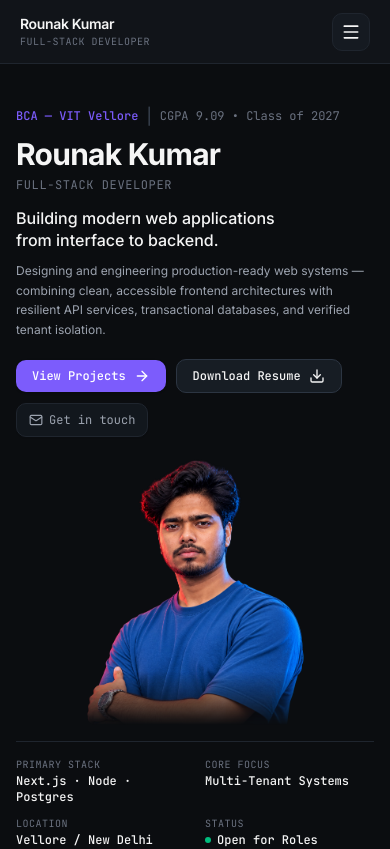
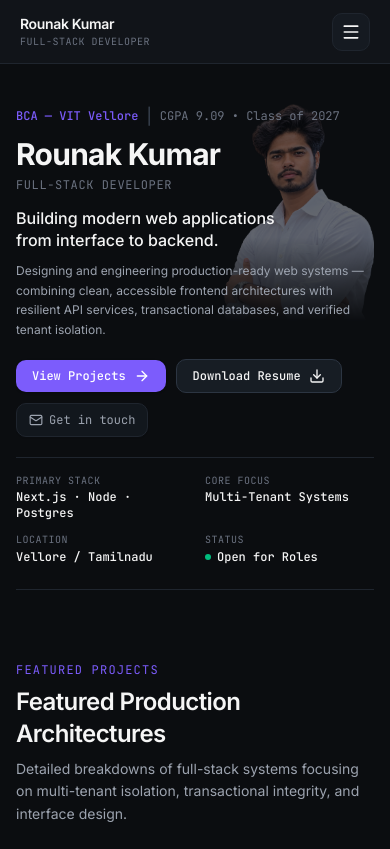
Before and after one commit to gh-raunil/Rounak-s-Portfolio, a Next.js app: page / in a window 390 px wide. Shown: the top 849 px of the page. Built offline with nearby package versions, Linux system fonts and the light colour scheme.

Commit message:
fix(hero): uncrop portrait, implement absolute positioning across mobile, tablet, and desktop

```diff
--- a/components/sections/Hero.tsx
+++ b/components/sections/Hero.tsx
@@ -8,7 +8,7 @@ export default function Hero() {
   return (
     <section
       aria-label="Introduction & Overview"
-      className="relative pt-6 sm:pt-8 lg:pt-9 pb-6 sm:pb-8 lg:pb-8 border-b border-[var(--border-subtle)] overflow-hidden lg:min-h-[460px] xl:min-h-[490px]"
+      className="relative pt-6 sm:pt-8 lg:pt-10 pb-6 sm:pb-8 lg:pb-10 border-b border-[var(--border-subtle)] overflow-hidden min-h-[440px] sm:min-h-[480px] md:min-h-[500px] lg:min-h-[520px] xl:min-h-[550px]"
     >
       {/* Layer 2: Subtle Studio Environmental Lighting (Warm Red from Left, Cool Blue from Right) */}
       <div
@@ -26,25 +26,40 @@ export default function Hero() {
         />
       </div>
 
-      {/* Layer 3: Desktop Large Transparent Portrait Cutout (Approved Desktop Composition: Behind/Within Hero Right) */}
+      {/* Layer 3a: Mobile Absolute Portrait Watermark (Phones < 640px: Positioned gracefully at top-right beside hero title) */}
       <div
         aria-hidden="true"
-        className="hidden lg:flex pointer-events-none select-none absolute right-[-15px] lg:right-[-6px] xl:right-2 bottom-0 z-[1] items-end justify-end"
+        className="sm:hidden pointer-events-none select-none absolute -right-6 top-6 w-[210px] aspect-[1221/1289] z-0 opacity-40 dark:opacity-45 [mask-image:linear-gradient(to_bottom,black_60%,transparent_98%)] [-webkit-mask-image:linear-gradient(to_bottom,black_60%,transparent_98%)]"
       >
-        <div className="relative w-[400px] xl:w-[450px] aspect-[1162/1353] [mask-image:linear-gradient(to_bottom,black_84%,transparent_100%)] [-webkit-mask-image:linear-gradient(to_bottom,black_84%,transparent_100%)]">
+        <Image
+          src="/Professional_Portrait_Cutout.png"
+          alt="Rounak Kumar — Full-Stack Developer portrait"
+          fill
+          priority
+          sizes="210px"
+          className="object-contain object-top"
+        />
+      </div>
+
+      {/* Layer 3b: Tablet & Desktop Absolute Portrait (Tablets ≥ 640px & Desktop: Grounded at bottom-right, perfectly proportioned) */}
+      <div
+        aria-hidden="true"
+        className="hidden sm:flex pointer-events-none select-none absolute right-[-10px] md:right-0 lg:right-[-6px] xl:right-2 bottom-0 z-0 items-end justify-end"
+      >
+        <div className="relative w-[320px] md:w-[380px] lg:w-[460px] xl:w-[500px] aspect-[1221/1289] opacity-80 md:opacity-95 lg:opacity-100 transition-opacity [mask-image:linear-gradient(to_bottom,black_84%,transparent_100%)] [-webkit-mask-image:linear-gradient(to_bottom,black_84%,transparent_100%)]">
           <Image
-            src="/Image_no_bg.png"
+            src="/Professional_Portrait_Cutout.png"
             alt="Rounak Kumar — Full-Stack Developer portrait"
             fill
             priority
-            sizes="450px"
+            sizes="(max-width: 768px) 320px, (max-width: 1024px) 380px, 500px"
             className="object-contain object-bottom"
           />
         </div>
       </div>
 
       {/* Layer 4: Foreground Hero Content & Interactive Elements */}
-      <div className="relative z-10 max-w-xl lg:max-w-[460px] xl:max-w-[510px]">
+      <div className="relative z-10 max-w-xl sm:max-w-[380px] md:max-w-[420px] lg:max-w-[460px] xl:max-w-[510px]">
         {/* Credential Status (wraps naturally on narrow viewports) */}
         <div className="flex flex-wrap items-center gap-2 sm:gap-3 mb-2.5 sm:mb-3">
           <span className="font-mono text-xs font-medium text-[var(--accent)]">
@@ -105,23 +120,8 @@ export default function Hero() {
           </Link>
         </div>
 
-        {/* Layer 3-Mobile: Unobstructed Mobile Portrait (Flows naturally between CTAs and Specs on mobile viewports) */}
-        <div
-          aria-hidden="true"
-          className="lg:hidden relative z-[1] mx-auto my-4 sm:my-6 w-[230px] sm:w-[280px] aspect-[1162/1353] [mask-image:linear-gradient(to_bottom,black_80%,transparent_100%)] [-webkit-mask-image:linear-gradient(to_bottom,black_80%,transparent_100%)] pointer-events-none select-none"
-        >
-          <Image
-            src="/Image_no_bg.png"
-            alt="Rounak Kumar — Full-Stack Developer portrait"
-            fill
-            priority
-            sizes="(max-width: 640px) 230px, 280px"
-            className="object-contain object-bottom"
-          />
-        </div>
-
         {/* Quick Technical Specs Grid (Compact 2x2 telemetry, perfectly grounds vacant space, zero portrait overlap) */}
-        <div className="relative pt-4 sm:pt-4.5 border-t border-[var(--border-subtle)] max-w-xl lg:max-w-[420px] xl:max-w-[460px]">
+        <div className="relative pt-4 sm:pt-4.5 border-t border-[var(--border-subtle)] max-w-xl sm:max-w-[380px] md:max-w-[420px] lg:max-w-[420px] xl:max-w-[460px]">
           <div className="grid grid-cols-2 gap-x-5 gap-y-3 sm:gap-x-6 sm:gap-y-3 text-xs font-mono">
             <div className="space-y-0.5">
               <span className="text-[var(--text-muted)] block text-[10px] sm:text-[11px] tracking-wider uppercase">
@@ -144,7 +144,7 @@ export default function Hero() {
                 LOCATION
               </span>
               <span className="text-[var(--text-primary)] font-medium text-xs">
-                Vellore / New Delhi
+                Vellore / Tamilnadu
               </span>
             </div>
             <div className="space-y-0.5">
```
Also changed, not shown: public/Professional_Portrait_Cutout.png (added).
